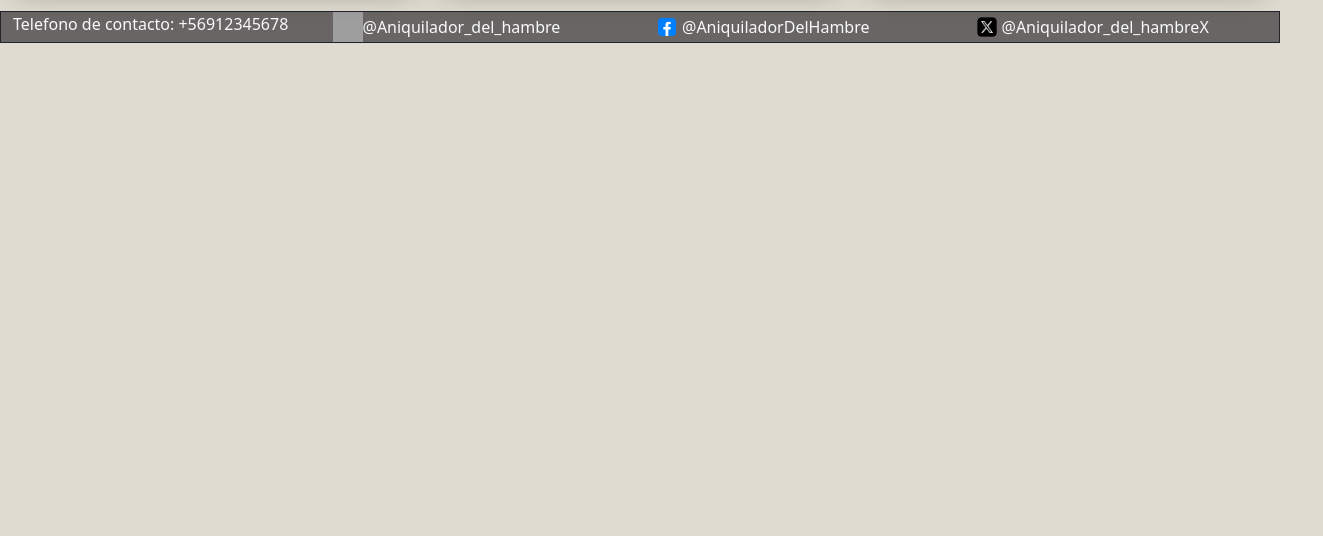
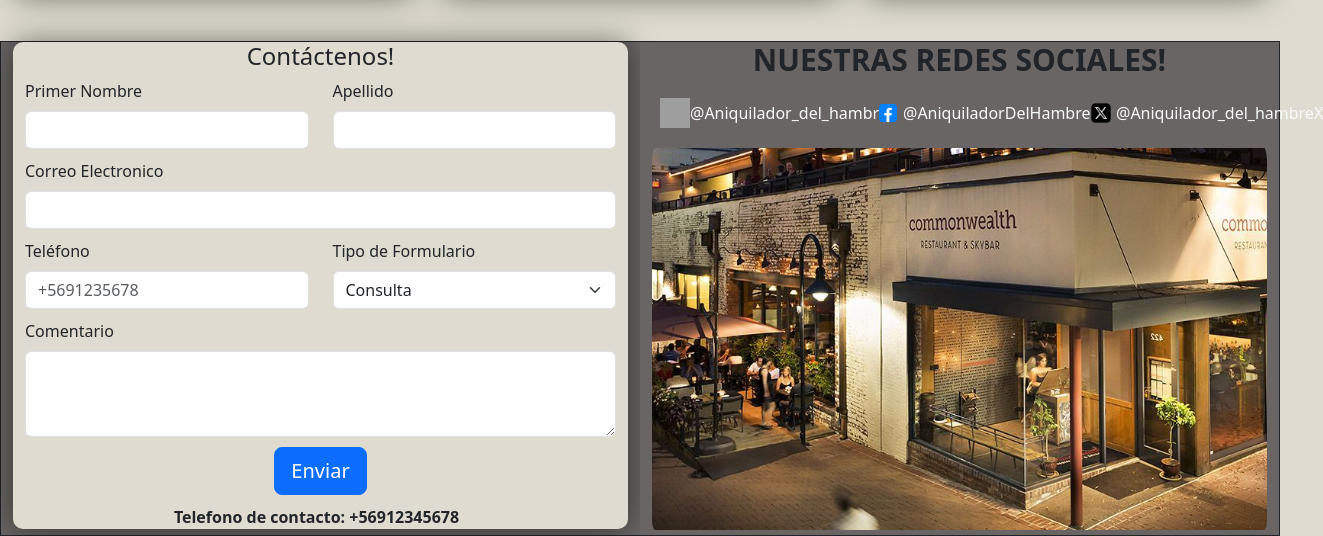
Before and after one commit to wabiwa/LPAniquiladorHambre, a plain HTML site: page index.html in a window 1280 px wide. Shown: the part 2895-3431 px from the top of the page, 1323 px wide, since content can reach past the window. Before the commit the page ends 2938 px from the top, so only its background shows below. Drawn offline with nearby package versions, Linux system fonts and the light colour scheme; grey boxes are pictures that could not be loaded.

Commit message:
Base terminada, faltan especificos

```diff
--- a/css/index.css
+++ b/css/index.css
@@ -119,13 +119,14 @@
     text-transform: uppercase;
     font-weight: 700;
     font-size: 30px;
-    margin: 0 0 20px;
+    margin: 10px 0 20px;
     text-align: center;
   }
 
   .testimonios{
     padding: 80px;
     margin-top: 20px;
+    margin-bottom: 0;
   }
 
   .testimonios .carta-vertical{
@@ -175,6 +176,7 @@
 
   .carta-sucursal{
     padding: 0;
+    margin-bottom: 20px;
   }
 
   .container-fluid h3{
@@ -192,6 +194,40 @@
     border-bottom-right-radius: 0px;
   }
 
+  .container-form{
+    background-color:rgb(223, 219, 208) ;
+    box-shadow: 0 0 30px rgba(0, 0, 0, 0.5);
+    border-radius: 10px;
+    margin-bottom: 5px;
+    }
+
+  .redes-sociales{
+    background-color: #696565;
+    }
+
+  .redes-sociales h3{
+    text-transform: uppercase;
+    font-weight: 700;
+    font-size: 30px;
+    margin: 0 0 0px;
+    text-align: center;
+    }
+
+  .footer-img{
+    width: 1000px;
+    height: 387px;
+    object-fit: cover;
+    padding-bottom: 5px;
+    border-radius: 15px;
+  }
+
+  .row .boton{
+    margin: auto;
+    padding: 10px;
+  }
+  .row input, .row select{
+    margin-bottom: 10px;
+  }
 
   @media (max-width: 768px) {
 
--- a/index.html
+++ b/index.html
@@ -303,22 +303,68 @@
     <!-- footer-->
     <div class="container-fluid border border-dark mt-4 footer">
         <div class="row">
-            <div class="col">
-                <p class="fs-6 mb-0 me-2 text-light">Telefono de contacto: +56912345678</p>
+            <div class="col-md-6">
+                <div class="container-fluid container-form">
+                    <h4 class="text-dark text-center">Contáctenos!</h4>
+                    <form class="row">
+                        <div class="col-md-6">
+                            <label for="primer-nombre" class="form-label">Primer Nombre</label>
+                            <input type="text" class="form-control" id="primer-nombre" required>
                         </div>
-            <div class="col d-flex align-items-center text-light">
+                        <div class="col-md-6">
+                            <label for="apellido" class="form-label">Apellido</label>
+                            <input type="text" class="form-control" id="apellido" required>
+                        </div>
+                        <div class="col-md-12">
+                            <label for="correo-electronico" class="form-label">Correo Electronico</label>
+                            <input type="email" class="form-control" id="correo-electronico" required>
+                        </div>
+                        <div class="col-md-6">
+                            <label for="telefono" class="form-label">Teléfono</label>
+                            <input type="text" class="form-control" id="telefono" placeholder="+5691235678" required>
+                        </div>
+                        <div class="col-md-6">
+                            <label for="seleccion" class="form-label">Tipo de Formulario</label>
+                            <select class="form-select" aria-label="seleccion">
+                                <option value="1">Consulta</option>
+                                <option value="2">Reclamo</option>
+                              </select>
+                        </div>
+                        <div class="col-md-12">
+                            <label for="comentario" class="form-label">Comentario</label>
+                            <textarea class="form-control" id="comentario" rows="3"></textarea>
+                        </div>
+                        <div class="col-md-12 text-center boton">
+                            <button type="submit" class="btn btn-primary btn-lg">Enviar</button>
+                        </div>
+                    </form>
+                    <p class="fs-6 mb-0 me-2 text-dark text-center fw-semibold">Telefono de contacto: +56912345678</p>
+                </div>
+            </div>
+            <div class="col-md-6 g-0">
+                <div class="container-fluid redes-sociales">
+                    <div class="row">
+                        <h3>Nuestras redes sociales!</h3>
+                    </div>
+                    <div class="row row-cols-3">
+                        <div class="col-md-4 d-flex align-items-center text-light">
                             <img src="imagenes/logo_instagram.png" alt="" width="30" height="30">
                             <p class="fs-6 mb-0 me-2">@Aniquilador_del_hambre</p>
                         </div>
 
-            <div class="col d-flex align-items-center text-light">
+                        <div class="col-md-4 d-flex align-items-center text-light">
                             <img src="imagenes/logo_facebook.png" alt="" width="30" height="30">
                             <p class="fs-6 mb-0 me-2">@AniquiladorDelHambre</p>
                         </div>
-
-            <div class="col d-flex align-items-center text-light">
+                        <div class="col-md-4 d-flex align-items-center text-light">
                             <img src="imagenes/logo_x.png" alt="" width="30" height="30">
                             <p class="fs-6 mb-0 me-2">@Aniquilador_del_hambreX</p>
+                        </div>
+                    </div>
+                    <div class="row">
+                        <img src="Imagenes/local_footer.png" class="footer-img" alt="">
+                    </div>
+                </div>
             </div>
         </div>
     </div>
```
Also changed, not shown: Imagenes/local_footer.png (added). Lines whose indentation alone changed are shown as unchanged.
